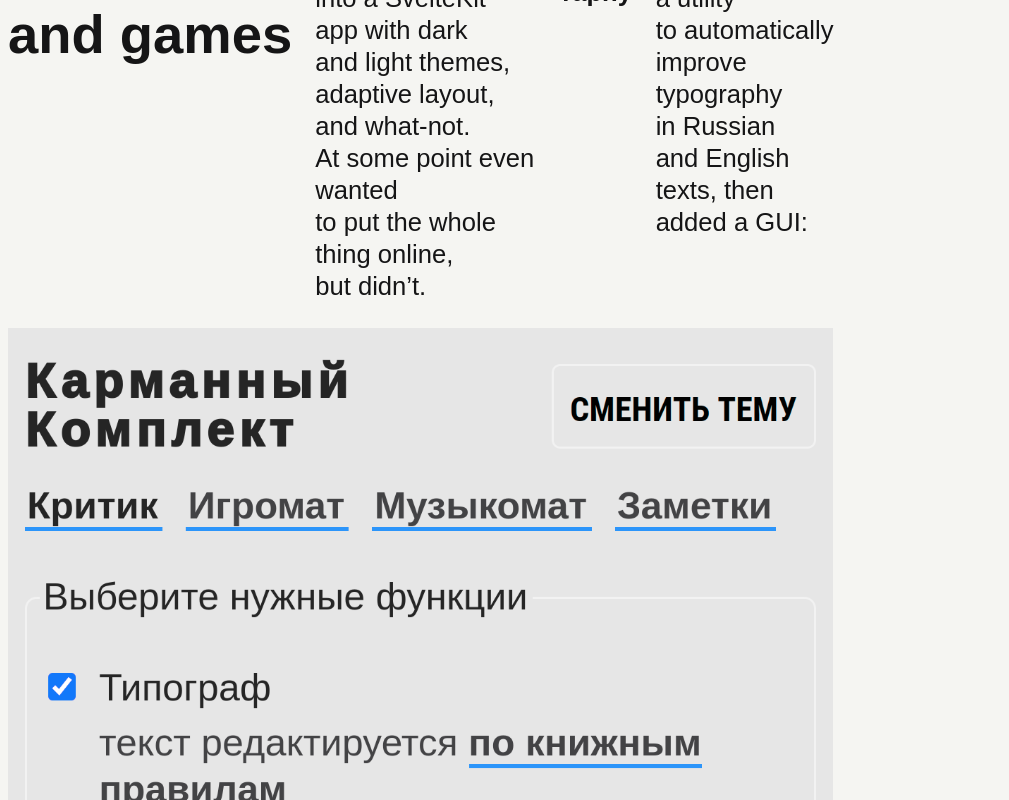
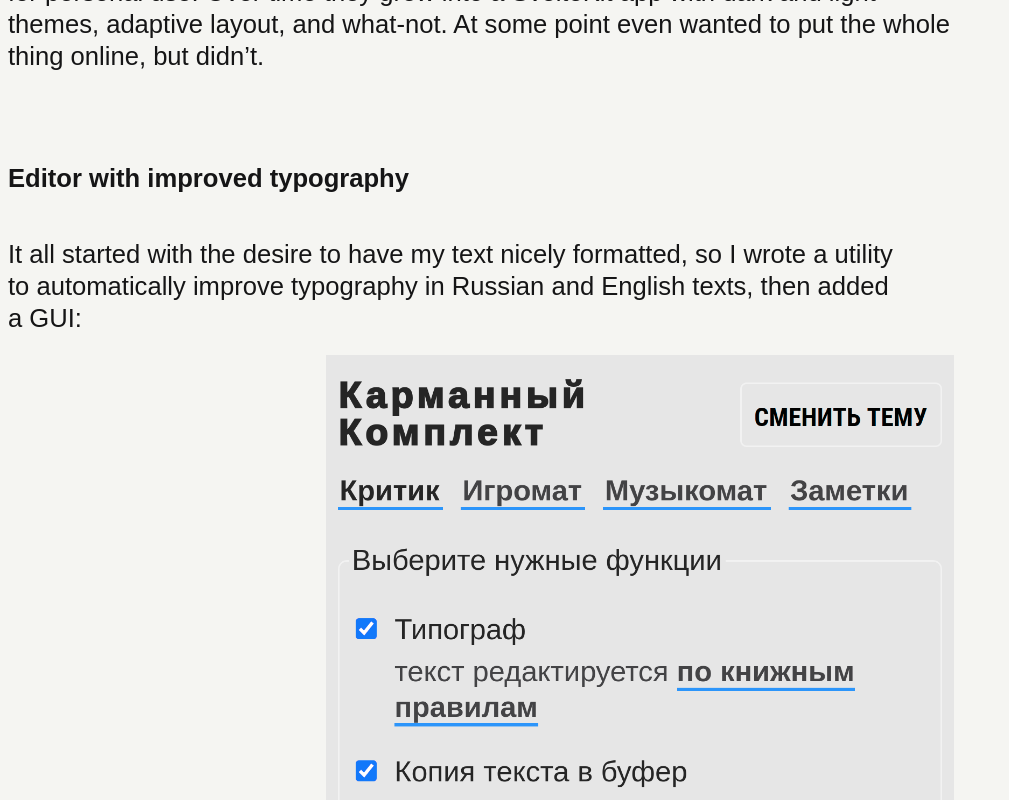
Before and after one commit to otaniyoz/web, a SvelteKit app: page /projects/pocket-pack in a window 1280 px wide. Shown: the part 260-1060 px from the top of the page, without its empty margins (0-1009 px from the left). Built offline with nearby package versions, Linux system fonts and the light colour scheme.

Commit message:
updated pocket pack project page

```diff
--- a/src/routes/projects/customer-segmentation/+page.svelte
+++ b/src/routes/projects/customer-segmentation/+page.svelte
@@ -8,9 +8,9 @@
   <title>Customer segmentation</title>
 </svelte:head>
 
-<Heading headingTitle="Customer segmentation" headingLevel={2} />
 <section>
   <article class="sub-section">
+    <Heading headingTitle="Customer segmentation" headingLevel={2} />
     <Paragraph
       paragraphContent="In 2023, I was tasked with identifying types of customers a company had. This was a broad task and I had a couple of hours to present the solution, so I focused on customer segmentation for marketing purposes based on the Recency-Frequency-Monetary (RFM) model and k-means as it is a simple and efficient solution."
     />
--- a/src/routes/projects/pocket-pack/+page.svelte
+++ b/src/routes/projects/pocket-pack/+page.svelte
@@ -4,11 +4,10 @@
 </script>
 
 <svelte:head>
-  <title>Pocket pack: a collection of utilites and games for personal use</title
-  >
+  <title>Pocket pack: a collection of utilites and games</title>
 </svelte:head>
 
-<section class="page-section">
+<section>
   <article>
     <Heading
       headingTitle="Pocket pack: a collection of utilities and games"
@@ -17,20 +16,30 @@
     <Paragraph
       paragraphContent="In 2022, I designed and developed a collection of small utilies and games for personal use. Over time they grew into a SvelteKit app with dark and light themes, adaptive layout, and what-not. At some point even wanted to put the whole thing online, but didn't."
     />
+  </article>
+</section>
+<section>
+  <article>
     <Heading headingTitle="Editor with improved typography" headingLevel={3} />
     <Paragraph
       paragraphContent="It all started with the desire to have my text nicely formatted, so I wrote a utility to automatically improve typography in Russian and English texts, then added a GUI:"
     />
+  </article>
+  <figure id="editor-screen">
     <img
       alt="A screen of an app showing badly and nicely formatted texts"
-      class="grid-col14"
       src="../../pocket-pack/1.png"
     />
+  </figure>
+</section>
+<section>
+  <article>
     <Heading headingTitle="Tiles-based puzzles" headingLevel={3} />
     <Paragraph
       paragraphContent="Then added some puzzles that I enjoy playing. They are based on flipping and sliding tiles. Everything is drawn with the Canvas API, parametric equations, and lots of trigonometry:"
     />
-    <aside class="four-screens-container grid-col14">
+  </article>
+  <figure class="four-screens-container">
     <img
       alt="A screen of an app showing sliding tiles puzzle in the unsolved state"
       src="../../pocket-pack/3.png"
@@ -47,12 +56,16 @@
       alt="A screen of an app showing the memory game in the solved state"
       src="../../pocket-pack/6.png"
     />
-    </aside>
+  </figure>
+</section>
+<section>
+  <article>
     <Heading headingTitle="Step sequencer" headingLevel={3} />
     <Paragraph
       paragraphContent="Afterwards I created a step sequencer so that I could listen to some music while writing nicely formatted texts or solving puzzles:"
     />
-    <aside class="two-screens-container grid-col14">
+  </article>
+  <figure class="two-screens-container grid-col14">
     <img
       alt="A screen of an app showing a step sequencer"
       src="../../pocket-pack/7.png"
@@ -61,12 +74,16 @@
       alt="A screen of an app showing a step sequencer in the play mode"
       src="../../pocket-pack/8.png"
     />
-    </aside>
+  </figure>
+</section>
+<section>
+  <article>
     <Heading headingTitle="Concept redesign" headingLevel={3} />
     <Paragraph
       paragraphContent="At some point wanted to put the app online, so started redesigning it in Figma. Even though I decided not to go through with this idea, I did finish some design mockups. Here they are:"
     />
-    <aside class="four-screens-container grid-col14">
+  </article>
+  <figure class="four-screens-container grid-col14">
     <img
       alt="A concept logo for a note-taking app"
       src="../../pocket-pack/9.png"
@@ -83,15 +100,15 @@
       alt="Another concept logo for a step sequencer app"
       src="../../pocket-pack/14.png"
     />
-    </aside>
-    <aside class="two-screens-container grid-col14">
+  </figure>
+  <figure class="two-screens-container grid-col14">
     <img
       alt="A screen of an app showing tiles based puzzle in the initial state"
       src="../../pocket-pack/11.png"
     />
     <img alt="A screen of a note-taking app" src="../../pocket-pack/12.png" />
-    </aside>
-    <aside class="four-screens-container grid-col14">
+  </figure>
+  <figure class="four-screens-container grid-col14">
     <img
       alt="A screen of a note-taking app with a selected note"
       src="../../pocket-pack/15.png"
@@ -108,11 +125,29 @@
       alt="A screen of a note-taking app with an opened note and copied text confirmation"
       src="../../pocket-pack/18.png"
     />
-    </aside>
-  </article>
+  </figure>
 </section>
 
 <style>
+  #editor-screen {
+    grid-column: 1 / 7;
+  }
+
+  figure {
+    margin: 0;
+    padding-bottom: var(--gap-large);
+    grid-column: 1 / 7;
+  }
+
+  @media screen and (min-width: 1200px) {
+    #editor-screen {
+      grid-column: 3 / 7;
+    }
+    figure {
+      grid-column: 1 / 9;
+    }
+  }
+
   img {
     height: 100%;
     max-width: 100%;
@@ -135,12 +170,6 @@
     display: grid;
     gap: var(--gap-small);
     row-gap: var(--gap-regular);
-    grid-area: auto / 1 / auto / 5;
-  }
-
-  @media screen and (min-width: 1200px) {
-    article {
-      grid-area: 1 / 1 / auto / 5;
-    }
+    grid-area: auto / 1 / auto / 7;
   }
 </style>
```
Lines whose indentation alone changed are shown as unchanged.
